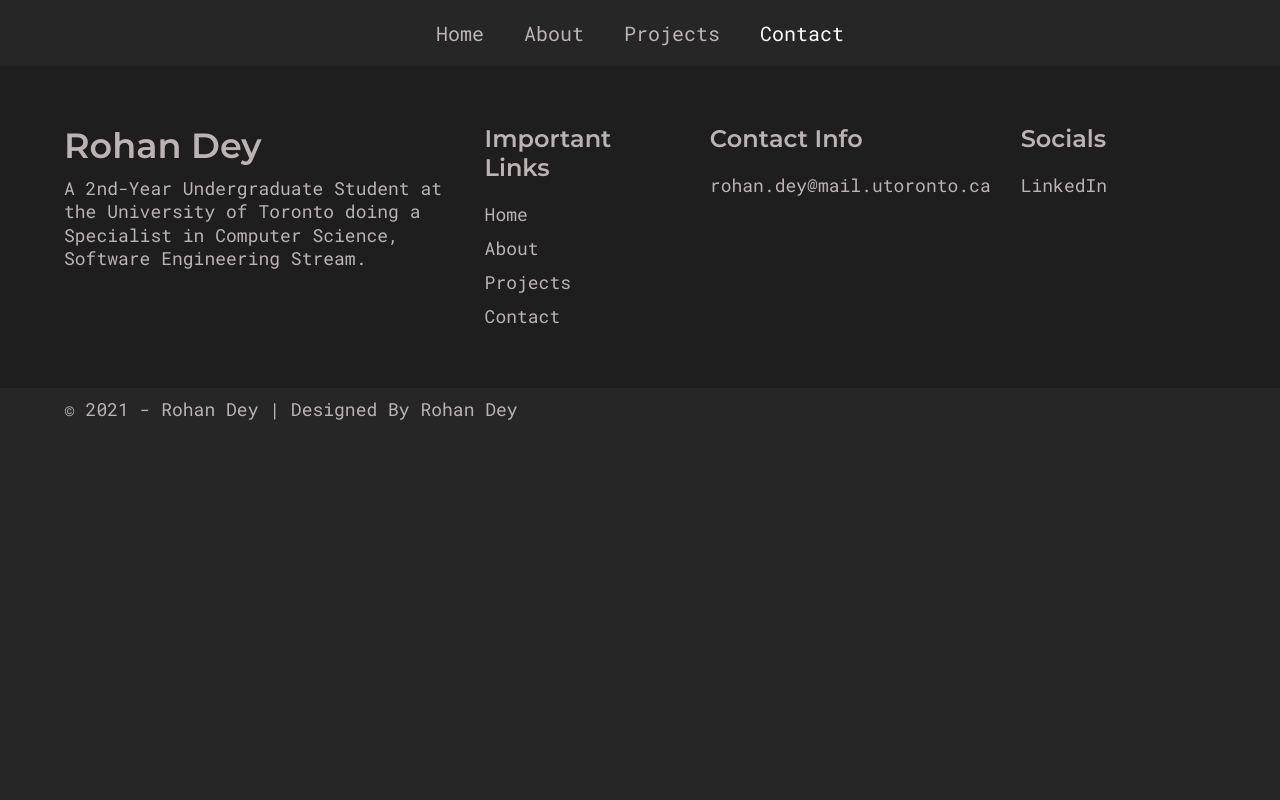
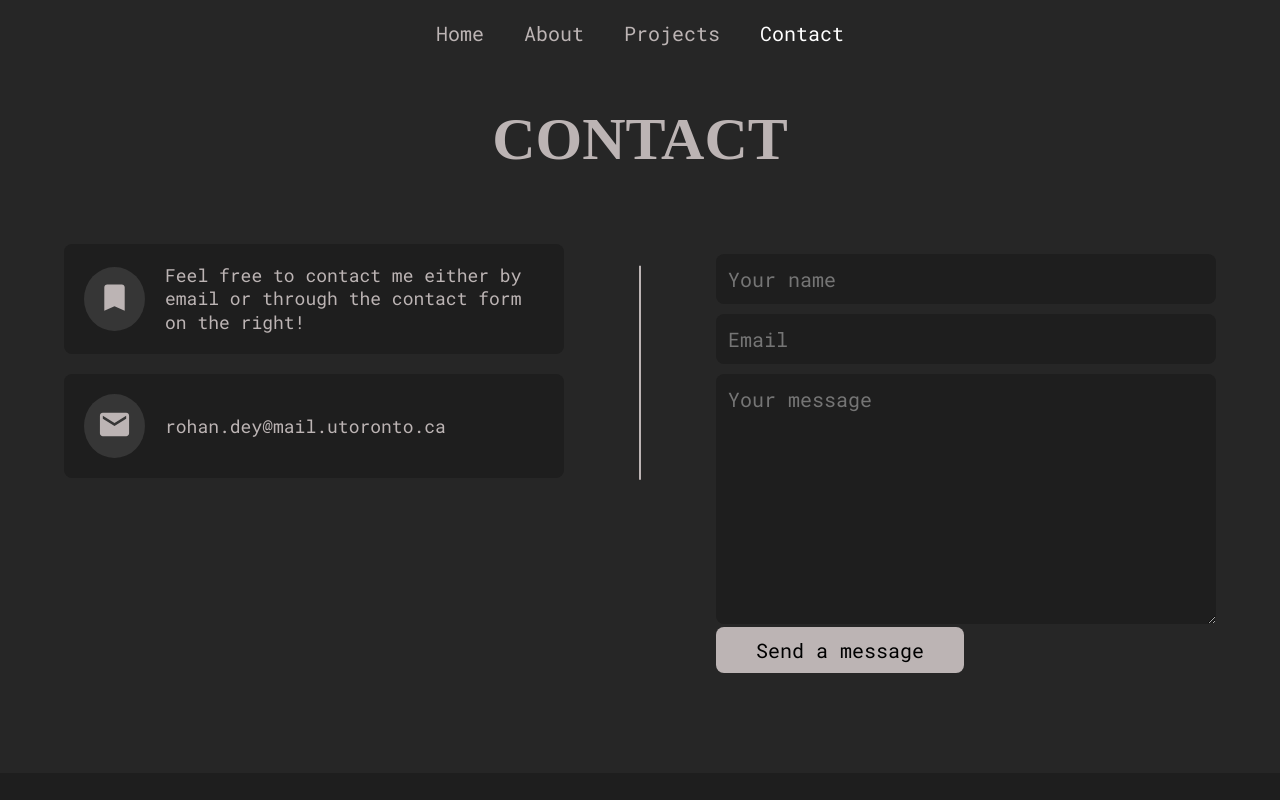
Before and after one commit to RohanDey02/RohanDey, a React (Create React App) app: page /RohanDey/contact in a window 1280 px wide. Shown: the top 800 px of the page. Built offline with nearby package versions, Linux system fonts and the light colour scheme; the HTML template or start-up script is replaced by a standard one; a web font is replaced by a local one.

Commit message:
Implemented Contact page

```diff
--- a/package.json
+++ b/package.json
@@ -7,6 +7,7 @@
 		"@testing-library/jest-dom": "^5.11.10",
 		"@testing-library/react": "^11.2.5",
 		"@testing-library/user-event": "^12.8.3",
+		"axios": "^0.24.0",
 		"react": "^17.0.2",
 		"react-dom": "^17.0.2",
 		"react-icons": "^4.2.0",
--- /dev/null
+++ b/src/components/ContactForm.js
@@ -0,0 +1,153 @@
+/* eslint-disable prettier/prettier */
+import React, { useState } from 'react';
+import styled from 'styled-components';
+import axios from 'axios';
+
+const FORM_ENDPOINT = 'https://public.herotofu.com/v1/08050850-6286-11ec-95f4-857fa1e75d77';
+
+const FormStyle = styled.form`
+    width: 100%;
+    .form-group {
+        width: 100%;
+        margin-bottom: 2rem;
+    }
+    label {
+        font-size: 1.8rem;
+    }
+    input,
+    textarea {
+        width: 100%;
+        font-size: 2rem;
+        padding: 1.2rem;
+        color: var(--gray-1);
+        background-color: var(--deep-dark);
+        outline: none;
+        border: none;
+        border-radius: 8px;
+        margin-top: 1rem;
+    }
+    textarea {
+        min-height: 250px;
+        resize: vertical;
+    }
+    button[type='submit'] {
+        background-color: var(--gray-1);
+        color: var(--black);
+        font-size: 2rem;
+        display: inline-block;
+        outline: none;
+        border: none;
+        padding: 1rem 4rem;
+        border-radius: 8px;
+        cursor: pointer;
+    }
+`;
+
+const ContactForm = () => {
+    const [status, setStatus] = useState();
+    const handleSubmit = (e) => {
+        e.preventDefault();
+
+        const injectedData = {
+            DYNAMIC_DATA_EXAMPLE: 123,
+        };
+        const inputs = e.target.elements;
+        const data = {};
+
+        // eslint-disable-next-line no-plusplus
+        for (let i = 0; i < inputs.length; i++) {
+            if (inputs[i].name) {
+                data[inputs[i].name] = inputs[i].value;
+            }
+        }
+
+        Object.assign(data, injectedData);
+
+        const body = JSON.stringify(data);
+
+        axios
+            .post(FORM_ENDPOINT, body)
+            .then((response) => {
+                // It's likely a spam/bot request, so bypass it to validate via captcha
+                if (response.status === 422) {
+                    Object.keys(injectedData).forEach((key) => {
+                        const el = document.createElement('input');
+                        el.type = 'hidden';
+                        el.name = key;
+                        el.value = injectedData[key];
+
+                        e.target.appendChild(el);
+                    });
+
+                    e.target.submit();
+                    throw new Error('Please finish the captcha challenge');
+                }
+
+                if (response.status !== 200) {
+                    throw new Error(response.statusText);
+                }
+
+                return response.json();
+            })
+            .then(() => setStatus("We'll be in touch soon."))
+            .catch((err) => setStatus(err.toString()));
+    };
+
+    if (status) {
+        return (
+            <>
+                <div className="text-2xl">Thank you!</div>
+                <div className="text-md">{status}</div>
+            </>
+        );
+    }
+
+    return (
+        <FormStyle>
+            {/* Provided by HeroTofu */}
+            <form
+                action={FORM_ENDPOINT}
+                onSubmit={handleSubmit}
+                method="POST"
+                target="_blank"
+            >
+                <div className="mb-3 pt-0">
+                    <input
+                        type="text"
+                        placeholder="Your name"
+                        name="name"
+                        className="px-3 py-3 placeholder-gray-400 text-gray-600 relative bg-white bg-white rounded text-sm border-0 shadow outline-none focus:outline-none focus:ring w-full"
+                        required
+                    />
+                </div>
+                <div className="mb-3 pt-0">
+                    <input
+                        type="email"
+                        placeholder="Email"
+                        name="email"
+                        className="px-3 py-3 placeholder-gray-400 text-gray-600 relative bg-white bg-white rounded text-sm border-0 shadow outline-none focus:outline-none focus:ring w-full"
+                        required
+                    />
+                </div>
+                <div className="mb-3 pt-0">
+                    <textarea
+                        placeholder="Your message"
+                        name="message"
+                        className="px-3 py-3 placeholder-gray-400 text-gray-600 relative bg-white bg-white rounded text-sm border-0 shadow outline-none focus:outline-none focus:ring w-full"
+                        required
+                    />
+                </div>
+                <div className="mb-3 pt-0">
+                    <button
+                        className="bg-blue-500 text-white active:bg-blue-600 font-bold uppercase text-sm px-6 py-3 rounded shadow hover:shadow-lg outline-none focus:outline-none mr-1 mb-1 ease-linear transition-all duration-150"
+                        type="submit"
+                    >
+                        Send a message
+                    </button>
+                </div>
+            </form>
+        </FormStyle>
+    );
+};
+
+export default ContactForm;
--- /dev/null
+++ b/src/components/ContactInfoItem.js
@@ -0,0 +1,45 @@
+/* eslint-disable prettier/prettier */
+import React from 'react';
+import styled from 'styled-components';
+import { MdEmail } from 'react-icons/md';
+import PText from './PText';
+
+const ItemStyles = styled.div`
+    padding: 2rem;
+    background-color: var(--deep-dark);
+    display: flex;
+    align-items: center;
+    gap: 2rem;
+    border-radius: 8px;
+    margin-bottom: 2rem;
+    .icon {
+        color: var(--white);
+        background-color: var(--gray-2);
+        padding: 1.3rem;
+        align-items: center;
+        justify-content: center;
+        border-radius: 50%;
+    }
+    svg {
+        width: 3.5rem;
+    }
+
+`
+
+export default function ContactInfoItem({
+    icon = <MdEmail />,
+    text = 'Default contact info',
+}) {
+    return (
+        <ItemStyles>
+            <div className='icon'>
+                {icon}
+            </div>
+            <div className='info'>
+                <PText>
+                    {text}
+                </PText>
+            </div>
+        </ItemStyles>
+    );
+}
--- /dev/null
+++ b/src/components/ContactSection.js
@@ -0,0 +1,73 @@
+/* eslint-disable prettier/prettier */
+import React from 'react';
+import styled from 'styled-components';
+import { MdBookmark } from 'react-icons/md';
+import Title from './Title';
+import ContactInfoItem from './ContactInfoItem';
+import ContactForm from './ContactForm';
+
+const ContactStyle = styled.div`
+    padding: 10rem 0;
+    .contactSectionWrapper {
+        display: flex;
+        gap: 5rem;
+        margin-top: 7rem;
+        justify-content: space-between;
+        position: relative;
+    }
+    .contactSectionWrapper::after {
+        position: absolute;
+        content: '';
+        width: 2px;
+        height: 50%;
+        background-color: var(--gray-1);
+        left: 50%;
+        top: 30%;
+        transform: translate(-50%, -50%);
+    }
+    .left {
+        width: 100%;
+        max-width: 500px;
+    }
+    .right {
+        max-width: 500px;
+        width: 100%;
+        border-radius: 12px;
+    }
+    @media only screen and (max-width: 768px) {
+        .contactSectionWrapper {
+            flex-direction: column;
+        }
+        .contactSectionWrapper::after {
+            display: none;
+        }
+        .left,
+        .right {
+            max-width: 100%;
+        }
+        .right {
+            padding: 4rem 2rem 2rem 2rem;
+        }
+    }
+`;
+
+export default function ContactSection() {
+    const text = `rohan.dey@mail.utoronto.ca`;
+
+    return (
+        <ContactStyle>
+            <div className="container">
+                <Title heading="Contact" />
+                <div className="contactSectionWrapper">
+                    <div className="left">
+                        <ContactInfoItem icon={<MdBookmark />} text="Feel free to contact me either by email or through the contact form on the right!" />
+                        <ContactInfoItem text={text} />
+                    </div>
+                    <div className="right">
+                        <ContactForm />
+                    </div>
+                </div>
+            </div>
+        </ContactStyle>
+    )
+}
--- a/src/pages/Contact.js
+++ b/src/pages/Contact.js
@@ -1,10 +1,11 @@
 /* eslint-disable prettier/prettier */
 import React from 'react';
+import ContactSection from '../components/ContactSection';
 
 export default function Contact() {
 	return (
 		<div>
-			<h1>Hello</h1>
+			<ContactSection />
 		</div>
 	);
 }
```
Also changed, not shown: 1 other file (tests, documents, lock files or other folders).
